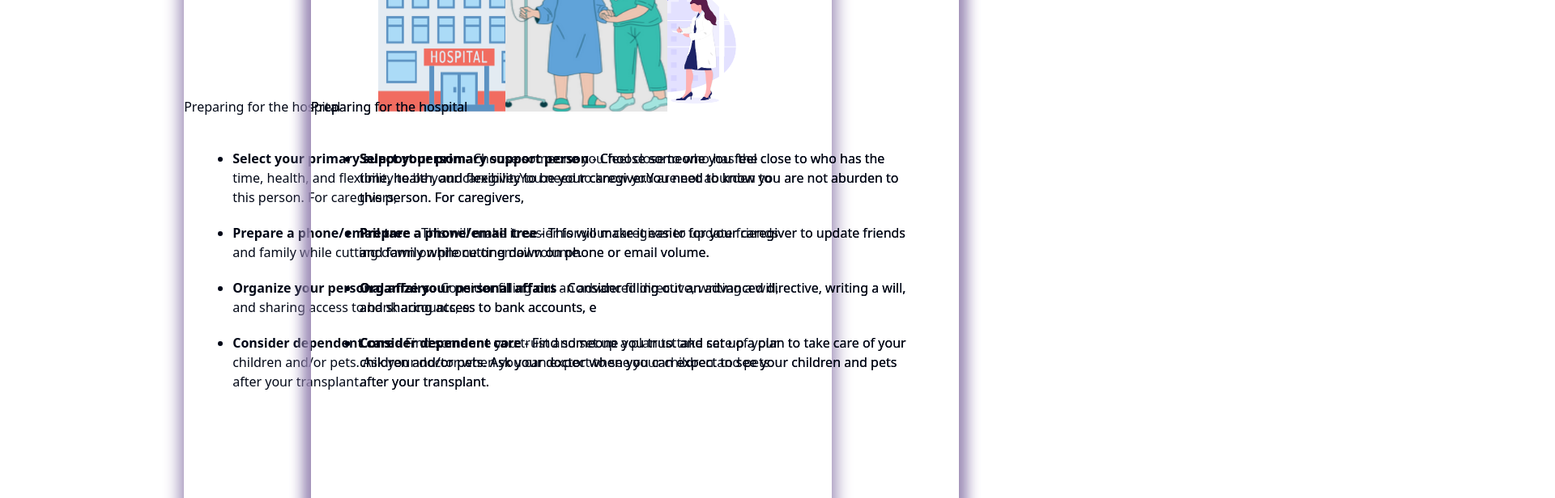
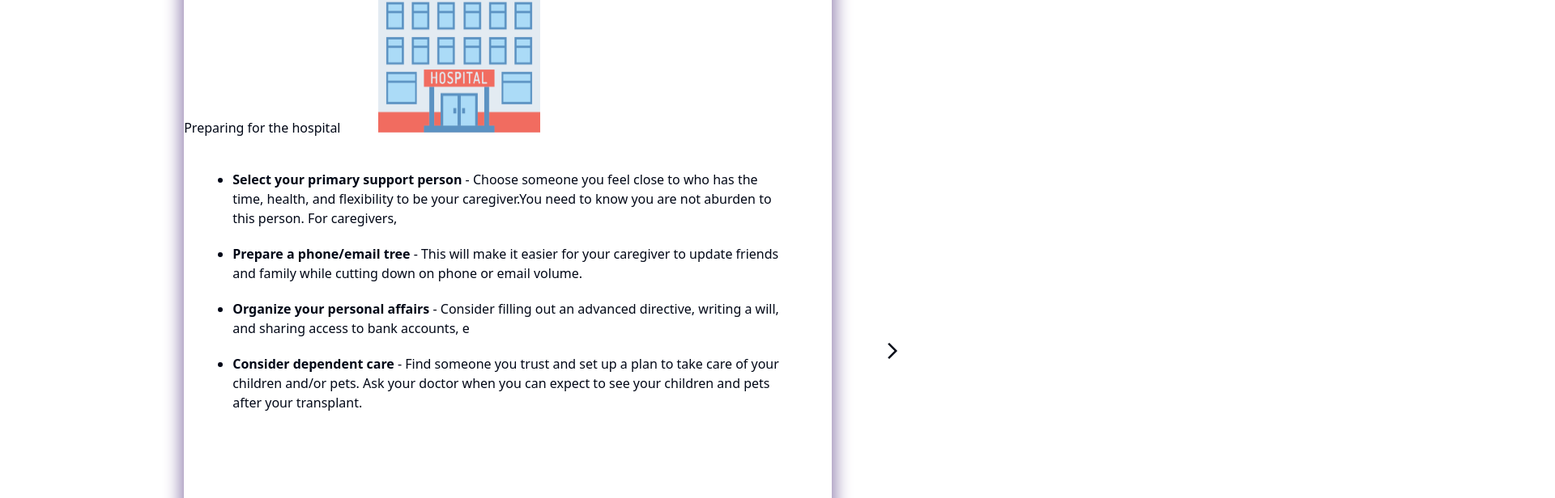
Before and after one commit to elhanbthomas/SHOWDOWN, a React (Vite) app in the folder frontend_homepage/: page / in a window 1280 px wide. Shown: the part 840-1456 px from the top of the page at 81% size, 1920 px wide, since content can reach past the window. Built offline with nearby package versions, Linux system fonts and the light colour scheme.

Commit message:
animation without_arrow_added_in heart.jsx pg"

```diff
--- a/frontend_homepage/package.json
+++ b/frontend_homepage/package.json
@@ -10,6 +10,9 @@
     "preview": "vite preview"
   },
   "dependencies": {
+    "@emotion/react": "^11.14.0",
+    "@emotion/styled": "^11.14.0",
+    "@mui/icons-material": "^6.3.0",
     "@radix-ui/react-slot": "^1.1.1",
     "animejs": "^3.2.2",
     "class-variance-authority": "^0.7.1",
--- a/frontend_homepage/src/components/organs/heart.css
+++ b/frontend_homepage/src/components/organs/heart.css
@@ -44,13 +44,14 @@ font-size: 30px;;
 font-weight: 900;
 }
 .procedure_prepare{
-
+  display:none;
 
     position: absolute;
     left:30vw;
 
 }
 .recoverys{
+    display:none;
 
 
     position: absolute;
@@ -67,3 +68,12 @@ font-weight: 900;
     width:98vw;
     justify-content: center;
 }
+
+
+.arrow_forward{
+
+    position:relative;
+    top:500px;
+    left:calc(50vw + 450px);
+    z-index:1
+}
--- a/frontend_homepage/src/components/organs/heart.jsx
+++ b/frontend_homepage/src/components/organs/heart.jsx
@@ -9,10 +9,14 @@ import Transplant from './transplantbox';
 import Procedure from './procedurebox';
 import Recoverybox from './recoverybox';
 import anime from "animejs/lib/anime.es.js";
+import ArrowForwardIosIcon from '@mui/icons-material/ArrowForwardIos';
+import DeleteIcon from '@mui/icons-material/Delete';
 
 function Heart(){
+
+  console.log(ArrowForwardIosIcon)
+
     const  list_items=
-
     ["Select your primary support person-Choose someone you feel close to who has the time, health, and flexibility to be your caregiver.You need to know you are not aburden to this person. For caregivers,",
     ,"Prepare a phone/email tree- This will make it easier for your caregiver to update friends and family while cutting down on phone or email volume."
     ,"Organize your personal affairs- Consider filling out an advanced directive, writing a will, and sharing access to bank accounts, e-mail, or blogs with a trusted loved one. You may also need to fill out Family Medical Leave Act, insurance, or loan deferment paperwork."
@@ -21,6 +25,7 @@ function Heart(){
 
 
     ]
+     let count=1;
     const prepare1 = useRef(null);
     const prepare2 = useRef(null);
    const prepare3=useRef(null)
@@ -33,6 +38,8 @@ function Heart(){
 
 
        function handle_prepare(){
+       prepare2.current.style.display="block"
+        count=2
         animation1.current=anime.timeline({
           easing:'easeOutExpo'
 
@@ -67,6 +74,9 @@ function Heart(){
 
 
        function handle_prepare2(){
+ count=3
+ prepare3.current.style.display="block"
+
         animation2.current=anime.timeline({
           easing:'easeOutExpo'
 
@@ -96,20 +106,12 @@ function Heart(){
        }
 
        const handleResize = () => {
-        if (!prepare2.current) {
-          console.log("prepare2.current is null during handle_prepare");
-          return; // Guard clause
-        }
-        const viewportWidth = window.innerWidth;
-    let pxx= (prepare1.current.getBoundingClientRect().left/ viewportWidth) * 100; // Convert px to vw
-        console.log("bue",prepare1.current.getBoundingClientRect().left,"hi",pxx)
-        //why irregualarity in size after .add opaeration check impace of translate xsee prepare2 after icncreaing width
-           prepare2.current.style.left=`${prepare1.current.getBoundingClientRect().left-190}px`
-           prepare3.current.style.left=`${prepare1.current.getBoundingClientRect().left-190}px`
+ if  (count==2){
+        handle_prepare();}
+    else if(count==3){
+      handle_prepare();
 
-           console.log(prepare2.current.style.left)
-
-        //handle_prepare();
+       handle_prepare2();}
       };
        window.addEventListener('resize', handleResize);
 
@@ -149,6 +151,8 @@ The heart is a strong and muscular organ that is about the size of a fist in adu
 About a heart transplant operation
 
 </div>
+ <div className='arrow_forward'><ArrowForwardIosIcon/></div>
+
 <div className='transplant_prepare_flex_'  onClick={handle_prepare2}>
 <div ref={prepare1} className='transplant_prepare_final' ><Transplant  list_items={list_items} visible={visible_trans}/></div>
 </div>
```
Also changed, not shown: 1 other file (tests, documents, lock files or other folders).
